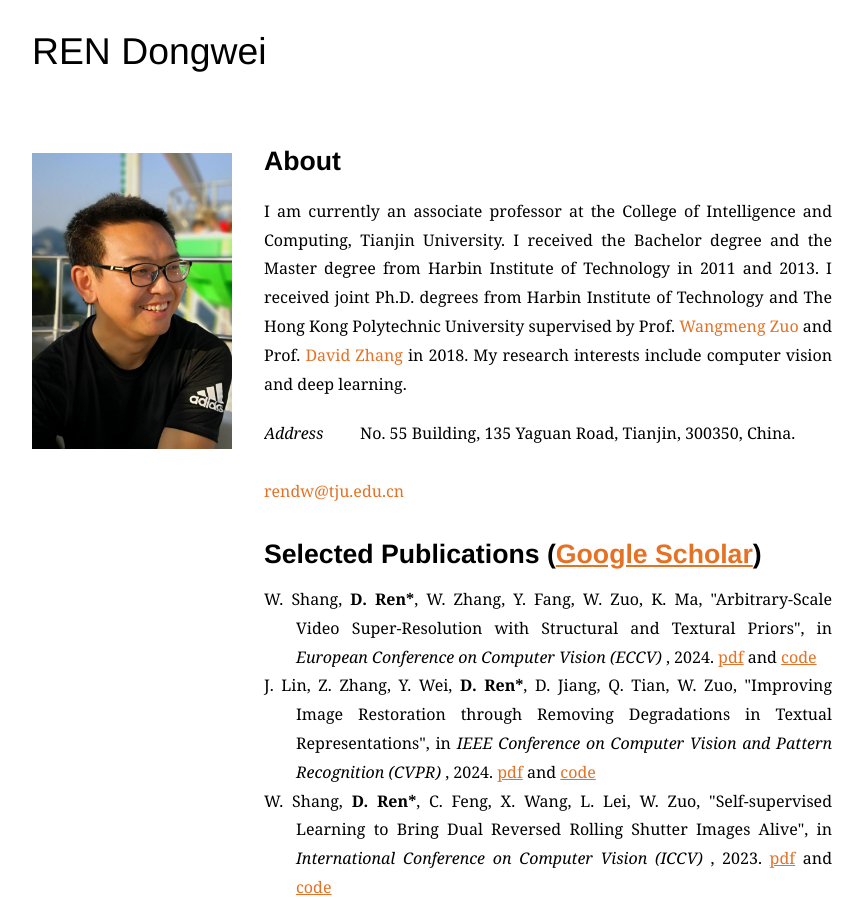
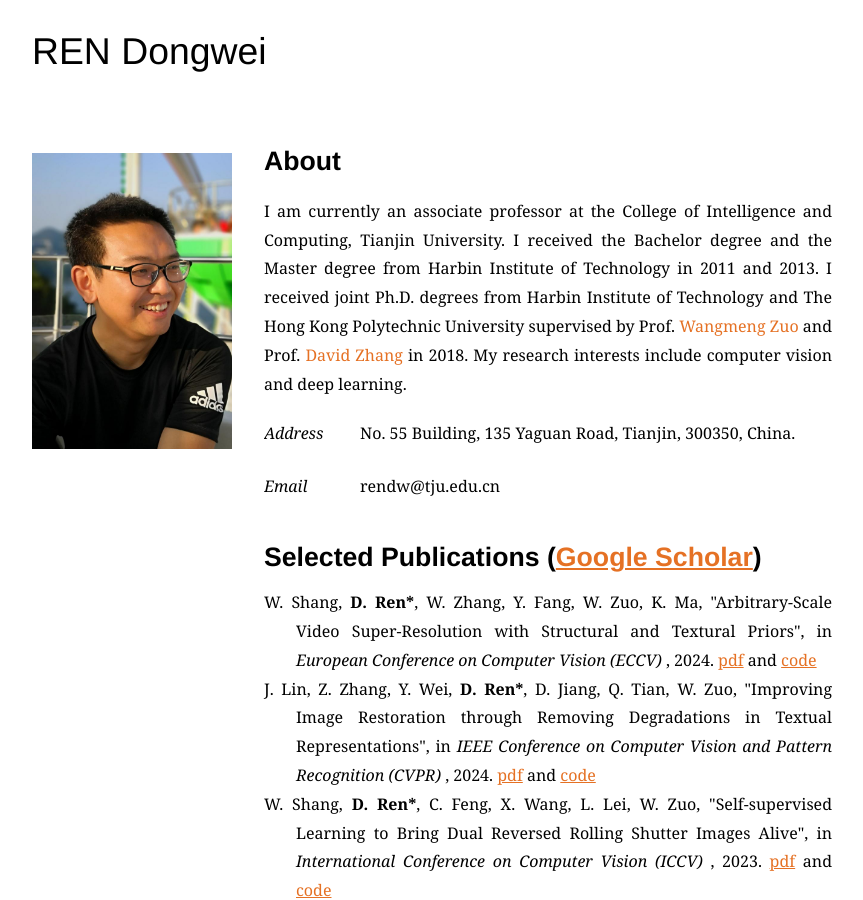
Before and after one commit to csdwren/csdwren.github.io, a Jekyll site: the page built from index.html, in a window 1280 px wide and 900 px high. Shown: the whole window, without its empty margins (208-1071 px from the left). Built offline with Jekyll 4.4.1, drawn with Linux system fonts in a browser that asks for light colours; some web fonts are replaced.

Commit message:
Update index.html

```diff
--- a/index.html
+++ b/index.html
@@ -14,7 +14,16 @@
                 <div align="justify"> No. 55 Building, 135 Yaguan Road, Tianjin, 300350, China.</div>
               </dd>
       </dl>
-      <p> <a href="mailto:rendw@tju.edu.cn">rendw@tju.edu.cn</a>  </p>
+
+<dl class="cv">
+              <dt>Email</dt>
+              <dd>
+                <div align="justify"> rendw@tju.edu.cn </div>
+              </dd>
+      </dl>
+
+
+
 
 <h4><strong>Selected Publications (<a href="https://scholar.google.com/citations?hl=zh-CN&user=pKmdGZgAAAAJ"><u>Google Scholar</u></a>)</strong></h4>
 <!--
```
